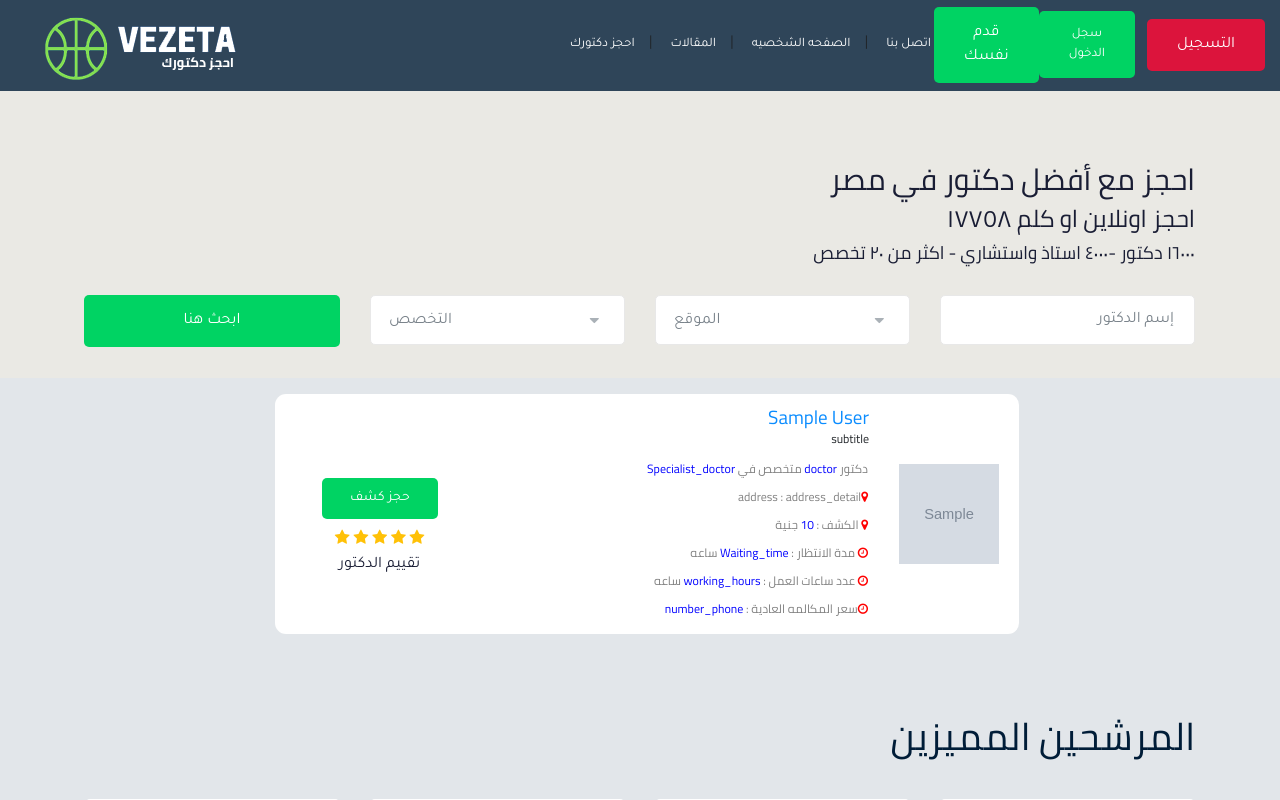
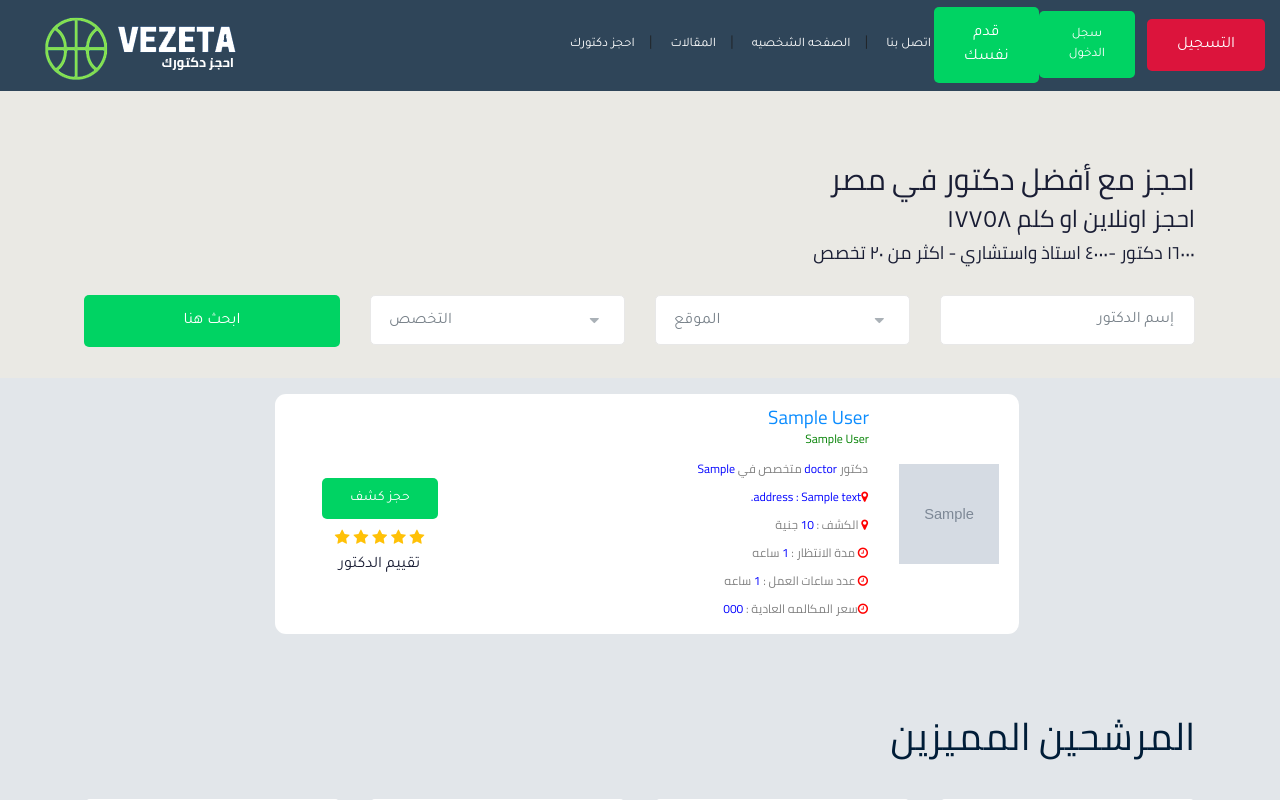
Before and after one commit to MustafaAhmed-star/Dj-Vezeeta, a Django app: page /accounts/doctors/ in a window 1280 px wide. Shown: the top 800 px of the page. Run offline with Django 4.2, Linux system fonts and the light colour scheme; tables that the repository leaves empty hold one stand-in row (values such as "Sample post"); grey boxes marked "Sample" are stand-in pictures; some libraries are stand-ins or nearby versions.

Commit message:
complete the fields of Profile model and rendering in the template

```diff
--- a/accounts/models.py
+++ b/accounts/models.py
@@ -8,9 +8,15 @@ class Profile(models.Model):
     user = models.OneToOneField(User, verbose_name=_("user"), on_delete=models.CASCADE)
     name =models.CharField(_('الاسم '),max_length=40)
     who_iam = models.TextField(_("من انا "),max_length=250)
+    specialist = models.CharField(_("التخصص"), max_length=50)
+    subtitle = models.CharField(_("نبذة عنك"), max_length=150)
+    number_phone = models.CharField(_(" رقم الهاتف"), max_length=150)
+    address = models.CharField(_("العنوان بالتفصيل"), max_length=150)
     price = models.IntegerField(_("سعر الكشف "),blank = True,default=1)
+    working_hours = models.IntegerField(_("عدد ساعات العمل"),blank = True,default=1)
+    waiting_time = models.IntegerField(_("مدة الانتظار"),blank = True,default=1)
     image = models.ImageField(_("الصورة الشخصية"), upload_to= "profile",blank=True )
-    slug = models.SlugField(max_length=200 ,blank=True)
+    slug = models.SlugField(max_length=200 ,unique=True,blank=True,null=True)
     class Meta:
         # تحديد اسم الكلاس في admin panel
         verbose_name = _("الملف الشخصي")
@@ -21,7 +27,7 @@ class Profile(models.Model):
 
     def save(self, *args, **kwargs):
         if not self.slug:
-            self.slug = slugify(self.name,allow_unicode=True)
+            self.slug = slugify(self.user.username,allow_unicode=True)
         super(Profile, self).save(*args, **kwargs)
 
 
--- a/accounts/templates/user/doctors_list.html
+++ b/accounts/templates/user/doctors_list.html
@@ -39,16 +39,16 @@
 
                                 <div class="jobs_conetent">
                                     <a href=""><h5>{{doctor.name}} </h5></a>
-                                    <h6>subtitle</h6>
+                                    <h6 style="color: green;">{{doctor.subtitle}}</h6>
 
                                     <div class="links_locat">
                                         <div class="location">
-                                            <p> <i class="fas fa-briefcase-medical"></i> دكتور <span style="color: blue;">doctor</span> متخصص في <span style="color: blue;">Specialist_doctor</span></p>
-                                            <p> <i class="fa fa-map-marker"></i>address : address_detail</p>
+                                            <p> <i class="fas fa-briefcase-medical"></i> دكتور <span style="color: blue;">doctor</span> متخصص في <span style="color: blue;">{{doctor.specialist}}</span></p>
+                                            <p style="color: blue;"> <i class="fa fa-map-marker" ></i>address : {{doctor.address}}</p>
                                             <p> <i class="fa fa-map-marker"></i> الكشف : <span style="color: blue;">{{doctor.price}}</span> جنية</p>
-                                            <p> <i class="fa fa-clock-o"></i> مدة الانتظار : <span style="color: blue;">Waiting_time</span> ساعه</p>
-                                            <p> <i class="fa fa-clock-o"></i> عدد ساعات العمل : <span style="color: blue;">working_hours</span> ساعه</p>
-                                            <p> <i class="fa fa-clock-o"></i>سعر المكالمه العادية  :<span style="color: blue;"> number_phone </span>  </p>
+                                            <p> <i class="fa fa-clock-o"></i> مدة الانتظار : <span style="color: blue;">{{doctor.waiting_time}}</span> ساعه</p>
+                                            <p> <i class="fa fa-clock-o"></i> عدد ساعات العمل : <span style="color: blue;">{{doctor.working_hours}}</span> ساعه</p>
+                                            <p> <i class="fa fa-clock-o"></i>سعر المكالمه العادية  :<span style="color: blue;"> {{doctor.number_phone}} </span>  </p>
 
 
                                         </div>
```
Also changed, not shown: accounts/migrations/0009_profile_address_profile_number_phone_and_more.py (added), accounts/migrations/0010_alter_profile_slug.py (added).
